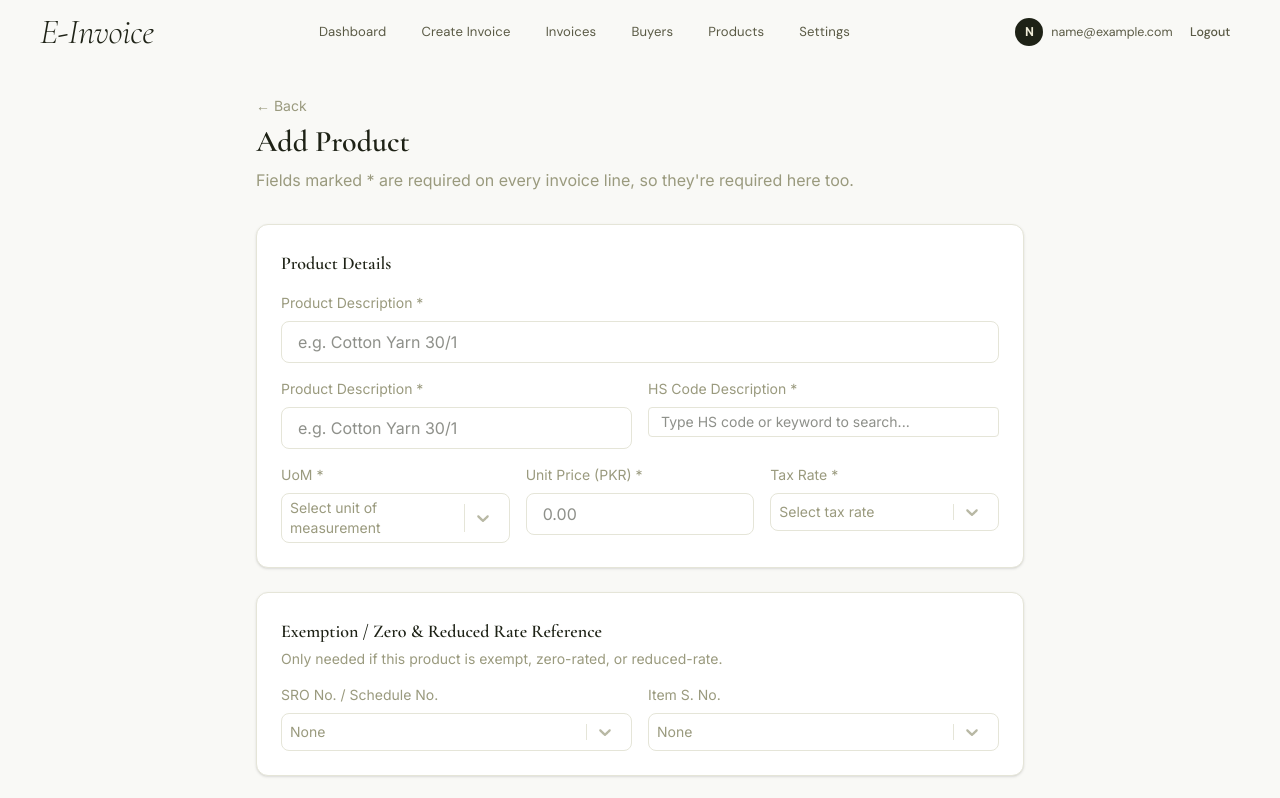
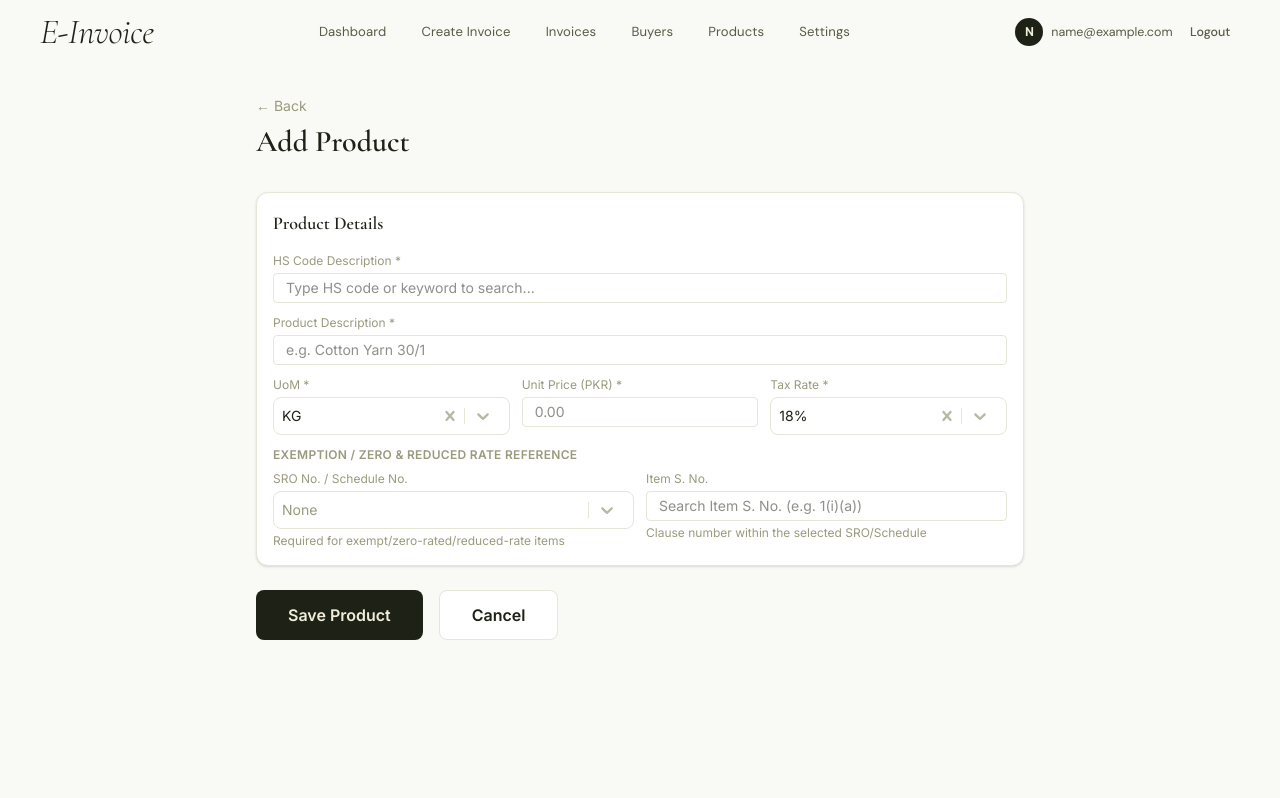
Before and after one commit to malaaaeeka/saas, a Next.js app in the folder frontend/: page /products/create in a window 1280 px wide. Shown: the top 798 px of the page. Built offline with nearby package versions, Linux system fonts and the light colour scheme; sample sign-in values are in the browser's storage.

Commit message:
sdfghjkl

```diff
--- a/frontend/app/(dashboard)/products/create/page.tsx
+++ b/frontend/app/(dashboard)/products/create/page.tsx
@@ -6,11 +6,6 @@ import HsCodeAutocomplete from '@/components/ui/HsCodeAutocomplete'
 import StyledSelect, { toOptions } from '@/components/ui/StyledSelect'
 
 // ── Shared reference lists ──────────────────────────────────────────
-// NOTE: these are duplicated from app/(dashboard)/invoices/create/page.tsx
-// so this page has no dependency on it. If you'd rather keep one source
-// of truth, move UOMS / RATES / SRO_SCHEDULES / ITEM_SR_NOS into a shared
-// file (e.g. lib/fbrConstants.ts) and import them in both places.
-
 const UOMS = [
   'MT', 'Bill of lading', 'SET', 'NO', '1000 kWh', 'KWH', '40KG', 'Liter',
   'SqY', 'Bag', 'KG', 'MMBTU', 'Meter', 'Carat', 'Cubic Metre', 'Dozen',
@@ -58,27 +53,120 @@ const SRO_SCHEDULES: string[] = [
   "S.R.O. 1217(I)/2025"
 ]
 
+// ⚠️ TODO: replace this with the FULL ITEM_SR_NOS array from your invoice page
+// (300+ entries) — this placeholder only has a few for now.
 const ITEM_SR_NOS: string[] = [
   '',
   "-", "1", "1(A)", "1(B)", "1(E)", "1(F)", "1(G)", "1(i)", "1(i)(a)", "1(i)(b)",
-  // ...(paste the rest of the ITEM_SR_NOS array exactly as it appears in Document 2)...
-  "Region-I", "Region-II"
+  "1(i)(i)", "1(ii)", "1(ii)(a)", "1(ii)(b)", "1(ii)(ii)(a)", "1(ii)(ii)(b)",
+  "1(iii)", "1(iv)", "1(v)", "1(vi)", "10", "100", "100A", "100A((i))",
+  "100A((ii))", "100A((iii))", "100B", "100B((i))", "100B((ii))", "100B((iii))",
+  "100B((iv))", "100B((v))", "100B((vi))", "100C", "101", "102", "103", "104",
+  "104(a)", "104(b)", "104(c)", "104(d)", "104(e)", "104(f)", "104(g)", "104(h)",
+  "105", "106", "107", "108", "108(a)", "108(b)", "108(c)", "108(d)", "108(e)",
+  "108(f)", "108(g)", "108(h)", "108(i)", "108(j)", "108(k)", "109", "11",
+  "11(a)", "11(b)", "11(i)", "11(ii)", "11(iii)", "11(iv)", "11(v)", "11(vi)",
+  "11(vii)", "11(viii)", "110", "110(a)", "110(b)", "110(c)", "110(d)", "110(e)",
+  "110(f)", "110(g)", "110(h)", "110(i)", "110(j)", "111", "112", "112A",
+  "112A(i)", "112A(ii)", "112A(iii)", "112A(iv)", "112A(ix)", "112A(v)",
+  "112A(vi)", "112A(vii)", "112A(viii)", "112A(x)", "112A(xi)", "112A(xii)",
+  "112A(xiii)", "112A(xiv)", "112A(xix)", "112A(xv)", "112A(xvi)", "112A(xvii)",
+  "112A(xviii)", "112A(xx)", "112A(xxi)", "112A(xxii)", "112A(xxiii)",
+  "112A(xxiv)", "112A(xxv)", "112B", "112B(i)", "112B(ii)", "112B(iii)",
+  "112B(iv)", "112B(v)", "112B(vi)", "112B(vii)", "112C", "112C(i)", "112C(ii)",
+  "112C(iii)", "112C(iv)", "112C(ix)", "112C(v)", "112C(vi)", "112C(vii)",
+  "112C(viii)", "112C(x)", "112D", "112E", "112F", "112G", "112H", "112H(i)",
+  "112H(ii)", "112H(iii)", "112H(iv)", "112H(ix)", "112H(v)", "112H(vi)",
+  "112H(vii)", "112H(viii)", "112H(x)", "112H(xi)", "112I", "112I(i)", "112J",
+  "112J(i)", "112J(ii)", "112J(iii)", "112J(iv)", "112J(ix)", "112J(v)",
+  "112J(vi)", "112J(vii)", "112J(viii)", "112J(viii)(a)", "112J(viii)(b)",
+  "112J(viii)(c)", "112J(x)", "112J(xi)", "112J(xii)", "112K", "112K(i)",
+  "112K(ii)", "112K(iii)", "112K(iv)", "112K(ix)", "112K(v)", "112K(vi)",
+  "112K(vii)", "112K(viii)", "112K(x)", "112K(xi)", "112K(xii)", "112K(xiii)",
+  "112K(xiv)", "112K(xv)", "112K(xvi)", "112K(xvii)", "112K(xviii)", "112L",
+  "113", "113(i)", "113(ii)", "113(iii)", "114", "114(i)", "114(ii)", "115",
+  "116", "117", "118", "119", "12", "12(xix)", "12(xvii)", "12(xx)", "12(xxi)",
+  "12(xxii)", "12(xxiii)", "12(xxiv)", "12(xxv)", "12(xxvi)", "12(xxvii)",
+  "120", "121", "122", "123", "124", "125", "126", "127", "128", "129", "13",
+  "130", "131", "132", "133", "134", "135", "136", "137", "138", "139", "14",
+  "14(1)", "14(1)(i)", "14(1)(ii)", "14(1)(iii)", "14(1)(iv)", "14(1)(v)",
+  "14(1)(vi)", "14(2)", "140", "141", "142", "143", "143(i)", "143(i)(a)",
+  "143(i)(b)", "143(i)(c)", "143(i)(d)", "144", "145", "145(i)", "145(ii)",
+  "145(iii)", "145(iv)", "145(ix)", "145(v)", "145(vi)", "145(vii)", "145(viii)",
+  "145(x)", "146", "146(a)", "146(b)", "146(c)", "146(d)", "146(e)", "146(f)",
+  "146(g)", "146(h)", "146(i)", "146(j)", "147", "148", "149", "14A", "14A(10)",
+  "14A(11)", "14A(12)", "14A(12a)", "14A(12b)", "14A(12b)(i)", "14A(12b)(ii)",
+  "14A(12b)(iii)", "14A(12b)(iv)", "14A(12b)(v)", "14A(12b)(vi)", "14A(13)",
+  "14A(14)", "14A(14)(i)", "14A(14)(ii)", "14A(14)(iii)", "14A(14)(iv)",
+  "14A(14)(ix)", "14A(14)(v)", "14A(14)(vi)", "14A(14)(vii)", "14A(14)(viii)",
+  "14A(14)(x)", "14A(1a)", "14A(1b)", "14A(1b)(i)", "14A(1b)(ii)", "14A(1b)(iii)",
+  "14A(1b)(iv)", "14A(1b)(v)", "14A(1b)(vi)", "14A(2a)", "14A(2b)", "14A(2b)(i)",
+  "14A(2b)(ii)", "14A(2b)(iii)", "14A(2b)(iv)", "14A(2b)(v)", "14A(3a)",
+  "14A(3b)", "14A(3b)(i)", "14A(3b)(ii)", "14A(3b)(iii)", "14A(3b)(iv)",
+  "14A(3b)(v)", "14A(3b)(vi)", "14A(4a)", "14A(4b)", "14A(4b)(i)", "14A(4b)(ii)",
+  "14A(4b)(iii)", "14A(4b)(iv)", "14A(4b)(v)", "14A(5)", "14A(6a)", "14A(6b)",
+  "14A(6b)(i)", "14A(6b)(ii)", "14A(6b)(iii)", "14A(6b)(iv)", "14A(6c)",
+  "14A(6c)(i)", "14A(6c)(ii)", "14A(6c)(iii)", "14A(6c)(iv)", "14A(6c)(v)",
+  "14A(6c)(vi)", "14A(7a)", "14A(7b)", "14A(7b)(i)", "14A(7b)(ii)", "14A(7b)(iii)",
+  "14A(7b)(iv)", "14A(7b)(ix)", "14A(7b)(v)", "14A(7b)(vi)", "14A(7b)(vii)",
+  "14A(7b)(viii)", "14A(7b)(x)", "14A(7b)(xi)", "14A(8)", "14A(8)(i)",
+  "14A(8)(ii)", "14A(8)(iii)", "14A(8)(iv)", "14A(8)(v)", "14A(8)(vi)",
+  "14A(8)(vii)", "14A(8)(viii)", "14A(9)", "15", "15(a)", "15(b)", "15(c.)",
+  "15(i)", "15(ii)", "15(iii)", "15(iv)", "15(ix)", "15(v)", "15(vi)", "15(vii)",
+  "15(viii)", "15(x)", "15(xi)", "15(xii)", "15(xiii)", "15(xiv)", "15(xv)",
+  "15(xvi)", "150", "150(a)", "150(b)", "151(a)", "151(b)", "152", "153", "154",
+  "155", "156", "159", "15A(i)", "15A(ii)", "15A(iii)", "15A(iv)", "16", "160",
+  "163", "164", "165", "166", "167", "168", "169", "17", "170", "171", "172",
+  "173", "174", "175", "176", "176(i)", "176(ii)", "176(iii)", "176(iv)", "177",
+  "178", "179", "18", "18(i)", "18(ii)", "18(iii)", "18(iv)", "18(ix)", "18(v)",
+  "18(vi)", "18(vii)", "18(viii)", "18(x)", "18(xi)", "18(xii)", "18(xiii)",
+  "18(xiv)", "18(xix)", "18(xv)", "18(xvi)", "18(xvii)", "18(xviii)", "18(xx)",
+  "18(xxi)", "180", "181", "19", "2", "2(i)", "2(ii)", "2(ii)(a)", "2(ii)(b)",
+  "2(iii)", "20", "21", "22", "23", "24", "25", "26", "26(i)", "26(ii)",
+  "26(iii)", "26(iv)", "26(ix)", "26(v)", "26(vi)", "26(vii)", "26(viii)",
+  "26(x)", "26(xi)", "26(xii)", "26(xiii)", "26(xiv)", "26(xix)", "26(xv)",
+  "26(xvi)", "26(xvii)", "26(xviii)", "27", "27(i)", "27(ii)", "27(iii)",
+  "27(iv)", "27(v)", "27(vi)", "27(vii)", "28", "28(i)", "28(ii)", "28(iii)",
+  "28(iv)", "28(v)", "28(vi)", "29", "29(i)", "29(ii)", "29(iii)", "29(iv)",
+  "29(ix)", "29(v)", "29(vi)", "29(vii)", "29(viii)", "29(x)", "29(xi)",
+  "29(xii)", "29(xiii)", "29(xiv)", "29(xv)", "29(xvi)", "29(xvii)", "29(xviii)",
+  "29C", "2A", "2A(i)", "2A(ii)", "2A(iii)", "2A(iv)", "2A(ix)", "2A(v)",
+  "2A(vi)", "2A(vii)", "2A(viii)", "2B", "2B(i)", "2B(ii)", "2B(iii)", "2C",
+  "2C(i)", "2C(ii)", "2D", "2D(i)", "2D(ii)", "2E", "2F", "3", "3(1A)", "3(i)",
+  "3(ii)", "30", "30(i)", "30(ii)", "31", "32", "33", "34", "34(1)", "34(2)",
+  "34(3)", "34(4)", "35", "36", "37", "38", "39", "4", "4(1)", "4(2)", "40",
+  "41", "42", "43", "44", "45", "45(i)", "45(ii)", "45(iii)", "45(iv)", "45v",
+  "45vi", "46", "47", "48", "49", "5", "5(i)", "5(ii)", "50", "51", "52", "52A",
+  "53", "53(i)", "53(ii)", "53(iii)", "53(iv)", "53(ix)", "53(v)", "53(vi)",
+  "53(vii)", "53(viii)", "53(x)", "53(xi)", "53(xii)", "53(xiii)", "53(xiv)",
+  "53(xix)", "53(xv)", "53(xvi)", "53(xvii)", "53(xviii)", "54", "55", "56",
+  "56(i)", "56(ii)", "57", "58", "59", "6", "6(A)", "6(A)(i)", "6(A)(ii)",
+  "6(A)(iii)", "6(A)(iv)", "6(A)(ix)", "6(A)(v)", "6(A)(vi)", "6(A)(vii)",
+  "6(A)(viii)", "6(A)(x)", "6(i)", "6(ii)", "60", "61", "62", "63", "64", "65",
+  "66", "67", "68", "69", "7", "7(i)", "7(ii)", "70", "70(i)", "70(ii)",
+  "70(iii)", "70(iv)", "70(v)", "70(vi)", "71", "72", "73", "73(a)", "73(b)",
+  "73A", "74", "75", "76", "77", "78", "79", "8", "8(1)", "8(2)", "8(3)", "8(4)",
+  "8(5)", "8(i)", "8(i)(a)", "8(i)(b)", "8(i)(c)", "8(ii)", "80", "81", "82",
+  "83", "84", "84(i)", "84(ii)", "84(iii)", "84(iv)", "84(v)", "84(vi)",
+  "84(vii)", "85", "86", "87", "88", "89", "8A", "9", "9(i)", "9(ii)", "9(iii)",
+  "9(iv)", "9(ix)", "9(v)", "9(vi)", "9(vii)", "9(viii)", "9(x)", "9(xi)",
+  "9(xii)", "9(xiii)", "9(xiv)", "9(xix)", "9(xv)", "9(xvi)", "9(xvii)",
+  "9(xviii)", "9(xx)", "9(xxi)", "9(xxii)", "9(xxiii)", "90", "91", "92", "93",
+  "94", "95", "96", "97", "98", "99", "Region-I", "Region-II"
 ]
 
 const EMPTY_FORM = {
   description: '',
   hsCode: '',
   hsCodeDescription: '',
-  uom: '',
+  uom: 'KG',
   rate: '',
-  taxRate: '',
+  taxRate: '18%',
   sroSchedule: '',
   itemSNo: ''
 }
 
-// Fields that MUST be filled because every invoice line depends on them
-// (see handleProductSelect in invoices/create/page.tsx — these are the
-// values that flow straight into totalAmount / salesTax calculations).
+
 type FormErrors = Partial<Record<keyof typeof EMPTY_FORM, boolean>>
 
 function validate(form: typeof EMPTY_FORM): FormErrors {
@@ -88,9 +176,51 @@ function validate(form: typeof EMPTY_FORM): FormErrors {
   if (!form.uom.trim()) errors.uom = true
   if (!form.rate.trim()) errors.rate = true
   if (!form.taxRate.trim()) errors.taxRate = true
-  // sroSchedule / itemSNo intentionally NOT required — they only matter
-  // for exempt / zero-rated / reduced-rate items, same as on the invoice form.
   return errors
+}
+
+// Small search box for Item S. No. — matches the invoice page's version.
+function ItemSNoAutocomplete({
+  value,
+  onChange
+}: {
+  value: string
+  onChange: (val: string) => void
+}) {
+  const [query, setQuery] = useState(value || '')
+  const [open, setOpen] = useState(false)
+
+  useEffect(() => {
+    setQuery(value || '')
+  }, [value])
+
+  const matches = query
+    ? ITEM_SR_NOS.filter(v => v.toLowerCase().includes(query.toLowerCase())).slice(0, 30)
+    : ITEM_SR_NOS.slice(0, 30)
+
+  return (
+    <div className="relative">
+      <input
+        type="text"
+        value={query}
+        onChange={e => { setQuery(e.target.value); setOpen(true) }}
+        onFocus={() => setOpen(true)}
+        onBlur={() => setTimeout(() => setOpen(false), 150)}
+        placeholder="Search Item S. No. (e.g. 1(i)(a))"
+        className="w-full bg-surface border border-border text-heading rounded px-3 py-1 text-sm focus:outline-none focus:border-accent"
+      />
+      {open && matches.length > 0 && (
+        <div className="absolute z-10 mt-1 w-full max-h-48 overflow-y-auto bg-surface border border-border rounded shadow-lg">
+          {matches.map(m => (
+            <div key={m} onClick={() => { onChange(m); setQuery(m); setOpen(false) }}
+              className="px-3 py-1 text-sm text-body hover:bg-border-light hover:text-heading cursor-pointer">
+              {m}
+            </div>
+          ))}
+        </div>
+      )}
+    </div>
+  )
 }
 
 function CreateProductPageContent() {
@@ -207,9 +337,6 @@ function CreateProductPageContent() {
             ← Back
           </button>
           <h1 className="text-3xl font-bold mb-2">{editId ? 'Edit Product' : 'Add Product'}</h1>
-          <p className="text-muted">
-            Fields marked * are required on every invoice line, so they&apos;re required here too.
-          </p>
         </div>
 
         {error && (
@@ -224,55 +351,40 @@ function CreateProductPageContent() {
         ) : (
           <form onSubmit={handleSubmit} className="space-y-6">
 
-            <div className="bg-surface rounded-xl p-6 border border-border shadow-sm">
+            <div className="bg-surface rounded-xl p-4 border border-border shadow-sm">
               <h2 className="text-lg font-semibold mb-4">Product Details</h2>
 
-              <div className="mb-4">
-                <label className="block text-sm text-muted mb-2">Product Description *</label>
+              <div className="mb-3">
+                <label className="block text-xs text-muted mb-1">
+                  HS Code Description *
+                  {form.hsCode && <span className="ml-2 text-link font-mono">{form.hsCode}</span>}
+                </label>
+                <div className={attemptedSubmit && errors.hsCode ? 'rounded ring-1 ring-red-500' : ''}>
+                  <HsCodeAutocomplete
+                    value={form.hsCodeDescription}
+                    onSelect={(code, desc) => handleHsCodeSelect(code, desc)}
+                  />
+                </div>
+              </div>
+
+              <div className="mb-3">
+                <label className="block text-xs text-muted mb-1">Product Description *</label>
                 <input
                   ref={descriptionRef}
                   type="text"
                   value={form.description}
                   onChange={e => handleChange('description', e.target.value)}
                   placeholder="e.g. Cotton Yarn 30/1"
-                  className={`w-full bg-surface border text-heading rounded-lg px-4 py-2 focus:outline-none focus:border-accent ${
-                    attemptedSubmit && errors.description ? 'border-red-500 ring-1 ring-red-500' : 'border-border'
-                  }`}
-                />
-              </div>
-              <div className="grid grid-cols-2 gap-4 mb-4">
-                <div>
-                  <label className="block text-sm text-muted mb-2">Product Description *</label>
-                  <input
-                    ref={descriptionRef}
-                    type="text"
-                    value={form.description}
-                    onChange={e => handleChange('description', e.target.value)}
-                    placeholder="e.g. Cotton Yarn 30/1"
-                    className={`w-full bg-surface border text-heading rounded-lg px-4 py-2 focus:outline-none focus:border-accent ${
+                  className={`w-full bg-surface border text-heading rounded px-3 py-1 text-sm focus:outline-none focus:border-accent ${
                     attemptedSubmit && errors.description ? 'border-red-500 ring-1 ring-red-500' : 'border-border'
                   }`}
                 />
               </div>
 
+              <div className="grid grid-cols-3 gap-3">
                 <div>
-                  <label className="block text-sm text-muted mb-2">
-                    HS Code Description *
-                    {form.hsCode && <span className="ml-2 text-link font-mono">{form.hsCode}</span>}
-                  </label>
-                  <div className={attemptedSubmit && errors.hsCode ? 'rounded-lg ring-1 ring-red-500' : ''}>
-                    <HsCodeAutocomplete
-                      value={form.hsCodeDescription}
-                      onSelect={(code, desc) => handleHsCodeSelect(code, desc)}
-                    />
-                  </div>
-                </div>
-              </div>
-
-              <div className="grid grid-cols-3 gap-4">
-                <div>
-                  <label className="block text-sm text-muted mb-2">UoM *</label>
-                  <div className={attemptedSubmit && errors.uom ? 'rounded-lg ring-2 ring-red-500' : ''}>
+                  <label className="block text-xs text-muted mb-1">UoM *</label>
+                  <div className={attemptedSubmit && errors.uom ? 'rounded ring-2 ring-red-500' : ''}>
                     <StyledSelect
                       options={toOptions(UOMS)}
                       value={form.uom ? { value: form.uom, label: form.uom } : null}
@@ -282,20 +394,20 @@ function CreateProductPageContent() {
                   </div>
                 </div>
                 <div>
-                  <label className="block text-sm text-muted mb-2">Unit Price (PKR) *</label>
+                  <label className="block text-xs text-muted mb-1">Unit Price (PKR) *</label>
                   <input
                     type="number"
                     value={form.rate}
                     onChange={e => handleChange('rate', e.target.value)}
                     placeholder="0.00"
-                    className={`w-full bg-surface border text-heading rounded-lg px-4 py-2 focus:outline-none focus:border-accent ${
+                    className={`w-full bg-surface border text-heading rounded px-3 py-1 text-sm focus:outline-none focus:border-accent ${
                       attemptedSubmit && errors.rate ? 'border-red-500 ring-1 ring-red-500' : 'border-border'
                     }`}
                   />
                 </div>
                 <div>
-                  <label className="block text-sm text-muted mb-2">Tax Rate *</label>
-                  <div className={attemptedSubmit && errors.taxRate ? 'rounded-lg ring-2 ring-red-500' : ''}>
+                  <label className="block text-xs text-muted mb-1">Tax Rate *</label>
+                  <div className={attemptedSubmit && errors.taxRate ? 'rounded ring-2 ring-red-500' : ''}>
                     <StyledSelect
                       options={toOptions(RATES)}
                       value={form.taxRate ? { value: form.taxRate, label: form.taxRate } : null}
@@ -305,15 +417,14 @@ function CreateProductPageContent() {
                   </div>
                 </div>
               </div>
-            </div>
 
-            <div className="bg-surface rounded-xl p-6 border border-border shadow-sm">
-              <h2 className="text-lg font-semibold mb-1">Exemption / Zero &amp; Reduced Rate Reference</h2>
-              <p className="text-muted text-sm mb-4">Only needed if this product is exempt, zero-rated, or reduced-rate.</p>
-
-              <div className="grid grid-cols-2 gap-4">
+              <div className="mt-3">
+                <p className="text-xs text-muted font-semibold uppercase tracking-wide mb-2">
+                  Exemption / Zero &amp; Reduced Rate Reference
+                </p>
+                <div className="grid grid-cols-2 gap-3">
                   <div>
-                  <label className="block text-sm text-muted mb-2">SRO No. / Schedule No.</label>
+                    <label className="block text-xs text-muted mb-1">SRO No. / Schedule No.</label>
                     <StyledSelect
                       options={toOptions(SRO_SCHEDULES.filter(Boolean))}
                       value={form.sroSchedule ? { value: form.sroSchedule, label: form.sroSchedule } : null}
@@ -321,16 +432,16 @@ function CreateProductPageContent() {
                       placeholder="None"
                       isClearable
                     />
+                    <p className="text-xs text-muted mt-1">Required for exempt/zero-rated/reduced-rate items</p>
                   </div>
                   <div>
-                  <label className="block text-sm text-muted mb-2">Item S. No.</label>
-                  <StyledSelect
-                    options={toOptions(ITEM_SR_NOS.filter(Boolean))}
-                    value={form.itemSNo ? { value: form.itemSNo, label: form.itemSNo } : null}
-                    onChange={opt => handleChange('itemSNo', opt?.value || '')}
-                    placeholder="None"
-                    isClearable
+                    <label className="block text-xs text-muted mb-1">Item S. No.</label>
+                    <ItemSNoAutocomplete
+                      value={form.itemSNo}
+                      onChange={val => handleChange('itemSNo', val)}
                     />
+                    <p className="text-xs text-muted mt-1">Clause number within the selected SRO/Schedule</p>
+                  </div>
                 </div>
               </div>
             </div>
```
Lines whose indentation alone changed are shown as unchanged.
